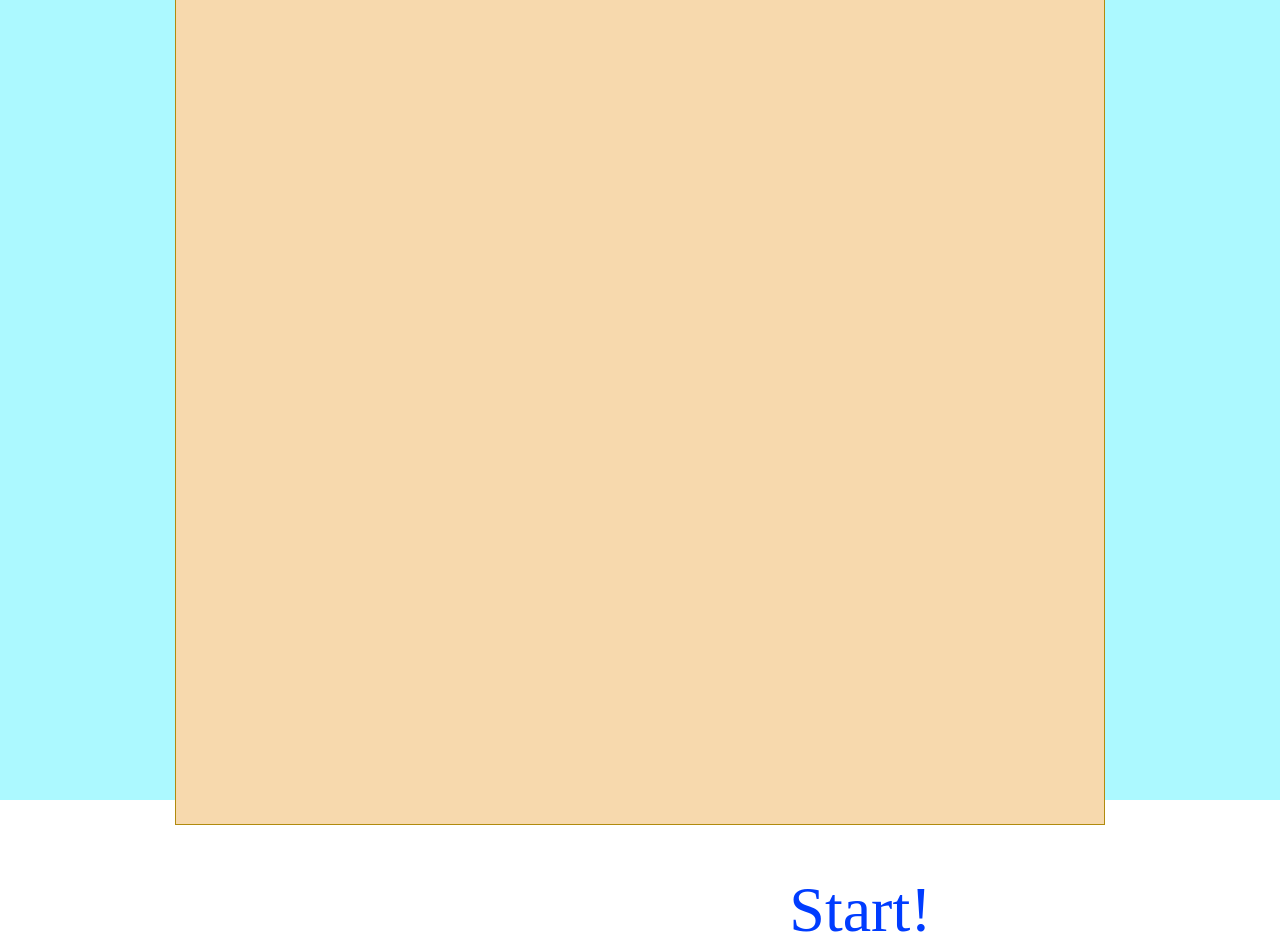
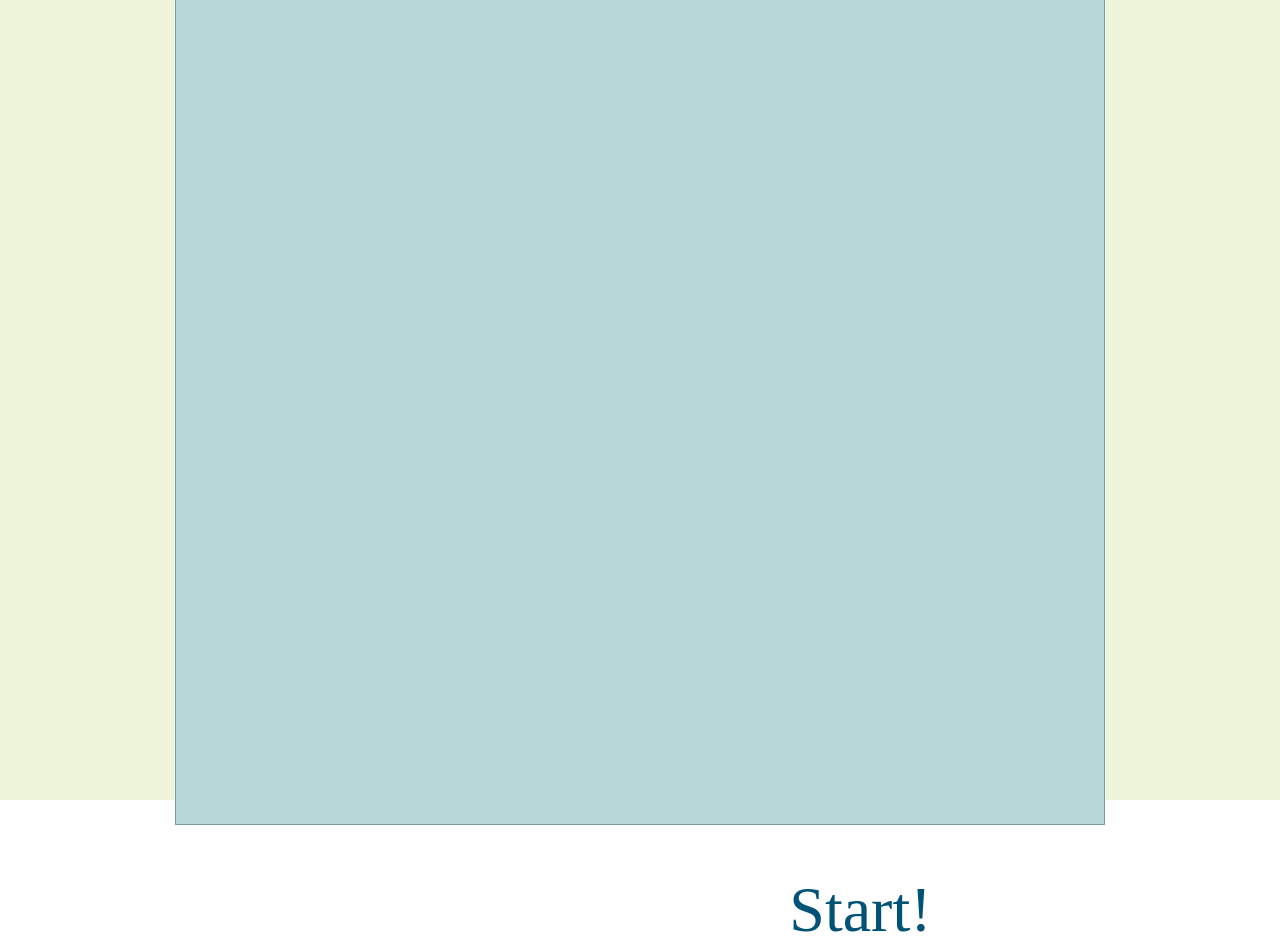
Before and after one commit to etienne-bourganel/memo_game, a React (Create React App) app: page / in a window 1280 px wide. Shown: the top 950 px of the page. Built offline with nearby package versions, Linux system fonts and the light colour scheme; a web font is replaced by a local one.

Commit message:
Add beter colors

```diff
--- a/src/components/Game/Game.css
+++ b/src/components/Game/Game.css
@@ -1,7 +1,6 @@
 .mainContainer {
-  background-color: rgb(172, 249, 255);
-
   align-items: center;
+  background-color: #eef5db;
   display: flex;
   height: 100vh;
   justify-content: center;
--- a/src/components/Game/Game.js
+++ b/src/components/Game/Game.js
@@ -1,81 +1,66 @@
-import React, { useState } from 'react';
-import StartGame from '../StartGame/StartGame';
-import Victory from '../Victory/Victory';
-import TilesBox from '../TilesBox/TilesBox';
-import generateTileArray from '../../modules/generateTileArray';
-import VictoryConfetti from '../VictoryConfetti/VictoryConfetti';
-import './Game.css';
+import React, { useState } from 'react'
+import StartGame from '../StartGame/StartGame'
+import Victory from '../Victory/Victory'
+import TilesBox from '../TilesBox/TilesBox'
+import generateTileArray from '../../modules/generateTileArray'
+import VictoryConfetti from '../VictoryConfetti/VictoryConfetti'
+import './Game.css'
 
 const Game = () => {
-  const numberOfTiles = 16;
-  const [tileArray, setTileArray] = useState([]);
-  const [correctTilesNames, setCorrectTilesNames] = useState([]);
-  const [activeTiles, setActiveTiles] = useState([]);
-  const [victory, setVictory] = useState(false);
-  const [gameStarted, setGameStarted] = useState(false);
-
-  // const pushTile = (tile) => {
-  //   if (!victory) {
-  //     if (activeTiles.length < 2) {
-  //       if (activeTiles.length === 1 && tile.key === activeTiles[0].key) {
-  //         return
-  //       } else {
-  //         setActiveTiles([...activeTiles, tile])
-  //       }
-  //     } else if (activeTiles.length === 2) {
-  //       compareTiles()
-  //       setActiveTiles([tile])
-  //     }
-  //   } else return
-  // }
+  const numberOfTiles = 16
+  const [tileArray, setTileArray] = useState([])
+  const [correctTilesNames, setCorrectTilesNames] = useState([])
+  const [activeTiles, setActiveTiles] = useState([])
+  const [victory, setVictory] = useState(false)
+  const [gameStarted, setGameStarted] = useState(false)
 
   const pushTile = (tile) => {
-    if (victory) return;
+    if (victory) return
     else {
       if (activeTiles.length < 2) {
         if (activeTiles.length === 1 && tile.key === activeTiles[0].key) {
-          return;
+          return
         } else {
-          setActiveTiles([...activeTiles, tile]);
+          setActiveTiles([...activeTiles, tile])
         }
       } else if (activeTiles.length === 2) {
-        compareTiles();
-        setActiveTiles([tile]);
+        compareTiles()
+        setActiveTiles([tile])
       }
     }
-  };
+  }
 
   const compareTiles = () => {
     return activeTiles[0].name === activeTiles[1].name
       ? setCorrectTilesNames([...correctTilesNames, activeTiles[1].name])
-      : false;
-  };
+      : false
+  }
 
   const checkVictory = () => {
     return correctTilesNames.length === 7 && activeTiles.length === 2
       ? setVictory(true)
-      : false;
-  };
+      : false
+  }
 
   const showImage = (tileInfoObj) => {
     return correctTilesNames.includes(tileInfoObj.name) ||
       (!!activeTiles[0] && tileInfoObj.key === activeTiles[0].key) ||
       (!!activeTiles[1] && tileInfoObj.key === activeTiles[1].key)
       ? true
-      : false;
-  };
+      : false
+  }
 
   const createNewTileBox = () => {
-    const cardsArray = generateTileArray(numberOfTiles);
-    setTileArray(cardsArray);
-    setCorrectTilesNames([]);
-    setActiveTiles([]);
-    setVictory(false);
-  };
+    const cardsArray = generateTileArray(numberOfTiles)
+    setTileArray(cardsArray)
+    setCorrectTilesNames([])
+    setActiveTiles([])
+    setVictory(false)
+  }
 
   React.useEffect(() => {
-    checkVictory();
-  });
+    checkVictory()
+  })
 
   return (
     <div className='mainContainer'>
@@ -102,7 +87,7 @@ const Game = () => {
         </div>
       </div>
     </div>
-  );
-};
+  )
+}
 
-export default Game;
+export default Game
--- a/src/components/StartGame/StartGame.css
+++ b/src/components/StartGame/StartGame.css
@@ -1,14 +1,13 @@
 .StartGame {
   font-family: 'Bonbon', cursive;
   align-items: center;
-  color: rgb(0, 60, 255);
+  color: #005377;
   cursor: pointer;
   display: flex;
   font-size: 4rem;
-
   grid-area: start;
 }
 
 .StartGame:hover {
-  color: rgb(255, 162, 0);
+  color: #a44200;
 }
--- a/src/components/TilesBox/TilesBox.css
+++ b/src/components/TilesBox/TilesBox.css
@@ -1,7 +1,7 @@
 .TilesBox {
   aspect-ratio: 1 / 1;
-  background-color: rgb(247, 217, 173);
-  border: 1px solid rgb(177, 139, 14);
+  background-color: #b8d8d8;
+  border: 1px solid #7a9e9f;
   display: grid;
   gap: 1rem;
   grid-template-columns: repeat(4, 1fr);
--- a/src/components/Victory/Victory.css
+++ b/src/components/Victory/Victory.css
@@ -1,15 +1,14 @@
 .Victory {
   font-family: 'Bonbon', cursive;
   align-items: center;
-  color: rgb(0, 81, 255);
+  color: #5d2e8c;
   display: flex;
   font-size: 4rem;
-  font-weight: 500;
   justify-content: flex-start;
   grid-area: victory;
 
   animation-direction: alternate;
-  animation-duration: 0.5s;
+  animation-duration: 0.8s;
   animation-iteration-count: infinite;
   animation-name: blinker;
   animation-timing-function: ease-in-out;
@@ -17,14 +16,18 @@
 
 @keyframes blinker {
   20% {
-    color: #fc72a9;
+    color: #ff6666;
   }
 
-  50% {
-    color: #fce372;
+  40% {
+    color: #ccff66;
+  }
+
+  60% {
+    color: #2ec4b6;
   }
 
   80% {
-    color: rgb(16, 255, 171);
+    color: #f6ae2d;
   }
 }
```
